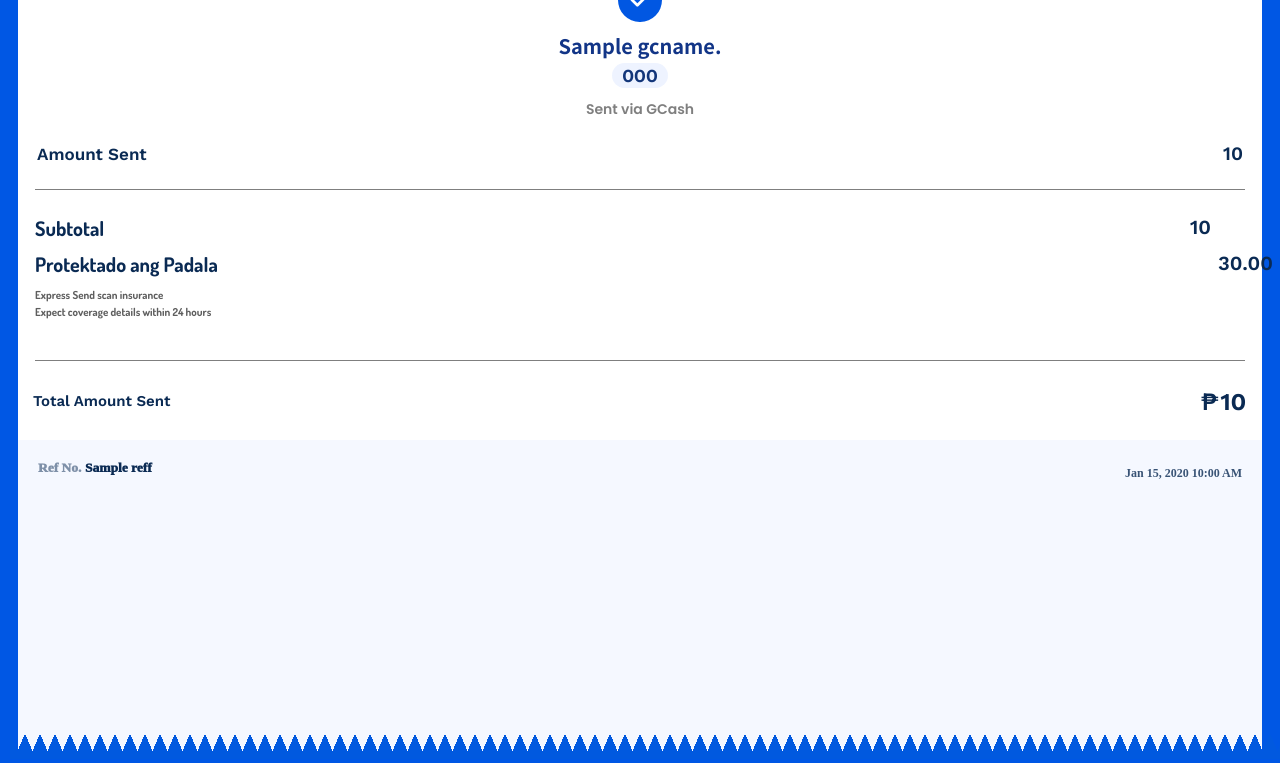
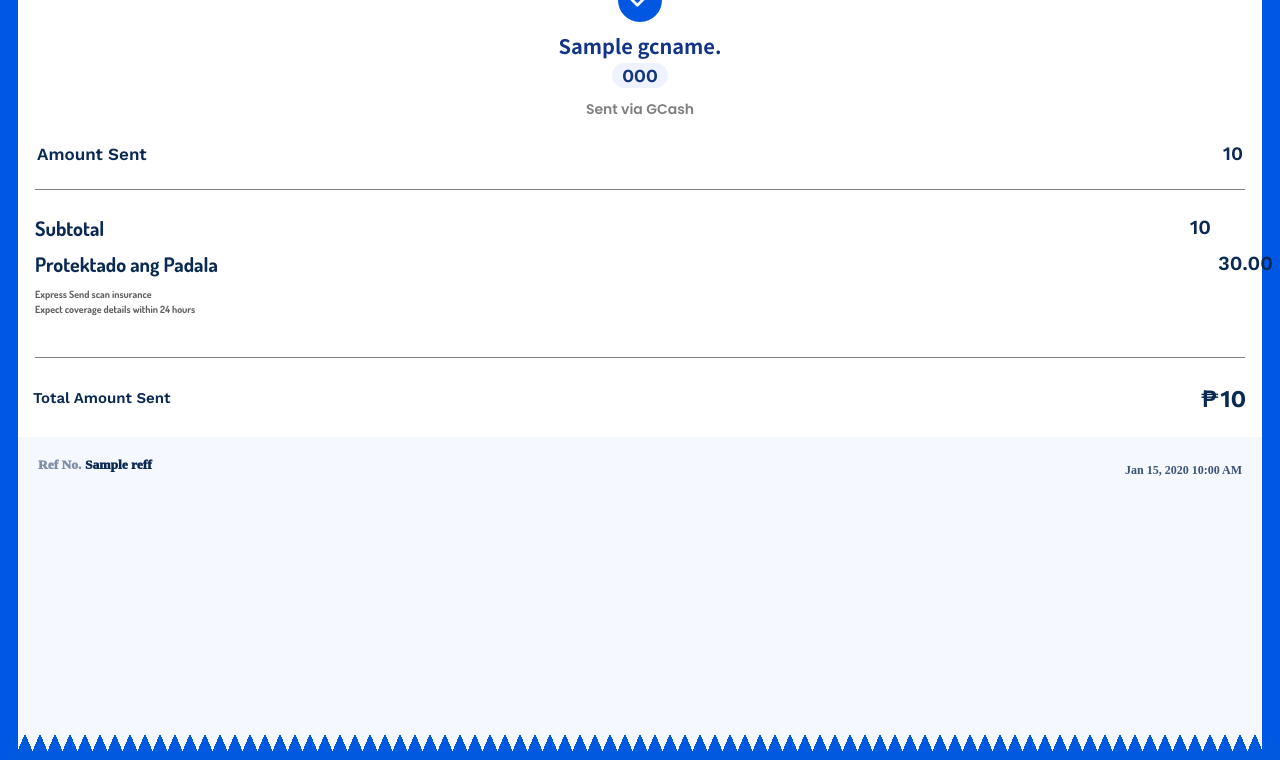
Before and after one commit to iamdavidyn/Gapp, a Django app: template gapp/templates/gslip.html in a window 1280 px wide. Shown: the part 101-864 px from the top of the page. Run offline with Django 5.2, Linux system fonts and the light colour scheme; the template is opened without the code that fills it: most values are stand-ins (such as "Sample title", 1, 10 or a date in 2020); parts of the project's set-up code (start-up, migrations or seed data) failed here and were passed over; some libraries are stand-ins or nearby versions; some web fonts are replaced.

Commit message:
Update gslip.html

```diff
--- a/gapp/templates/gslip.html
+++ b/gapp/templates/gslip.html
@@ -529,7 +529,7 @@
                 30.00
             </div>
             <div class="tags"
-                style="line-height: 1.5; font-family: 'Dosis', sans-serif; font-weight: 700; font-size: 11px; color: #000000a1;">
+                style="line-height: 1.5; font-family: 'Dosis', sans-serif; font-weight: 700; font-size: 10px; color: #000000a1;">
                 Express Send scan insurance <br>
                 Expect coverage details within 24 hours
             </div>
```
